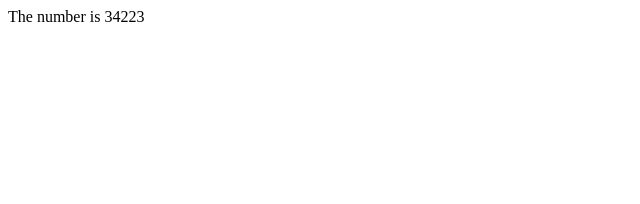
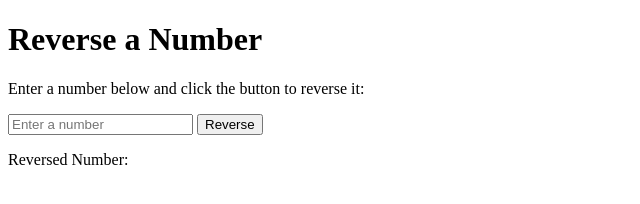
Before and after one commit to srujanapple/MERN_FULL_STACK_BS, a plain HTML site: page task1JS.html in a window 1280 px wide. Shown: the whole page, without its empty margins (0-640 px from the left). Drawn offline with Linux system fonts and the light colour scheme.

Commit message:
Update task1JS.html

```diff
--- a/task1JS.html
+++ b/task1JS.html
@@ -3,19 +3,49 @@
 <head>
     <meta charset="UTF-8">
     <meta name="viewport" content="width=device-width, initial-scale=1.0">
-    <title>Task1JS</title>
+    <title>Reverse a Number</title>
 </head>
 <body>
+    <h1>Reverse a Number</h1>
+    <p>Enter a number below and click the button to reverse it:</p>
+
+    <input type="number" id="inputNumber" placeholder="Enter a number">
+
+
+    <button onclick="reverseNumber()">Reverse</button>
+
+
+    <p>Reversed Number: <span id="reversedNumber"></span></p>
+
     <script>
-        function reverse(num){
-            const numstr = num.toString();
-            const reversedstr = numstr.split('').reverse().join('');
-            const reversednum = parseInt(reversedstr,10);
-            return reversednum;
+
+        function reverseNumber() {
+
+            const inputElement = document.getElementById("inputNumber");
+
+
+            const inputValue = inputElement.value;
+
+
+            if (!isNaN(inputValue)) {
+
+               const numberToReverse = parseInt(inputValue);
+
+
+                const reversedNumber = reverse(numberToReverse);
+
+
+                document.getElementById("reversedNumber").textContent = reversedNumber;
+            } else {
+                alert("Please enter a valid number.");
+            }
         }
 
-        x = reverse(32243);
-        document.write("The number is " + x);
+
+        function reverse(number) {
+            const reversedString = number.toString().split('').reverse().join('');
+            return parseInt(reversedString);
+        }
     </script>
 </body>
 </html>
```
